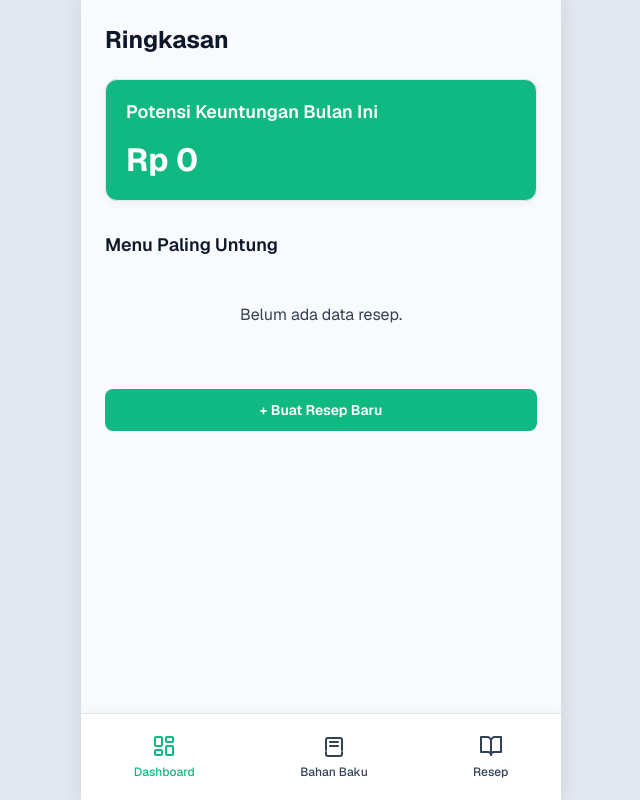
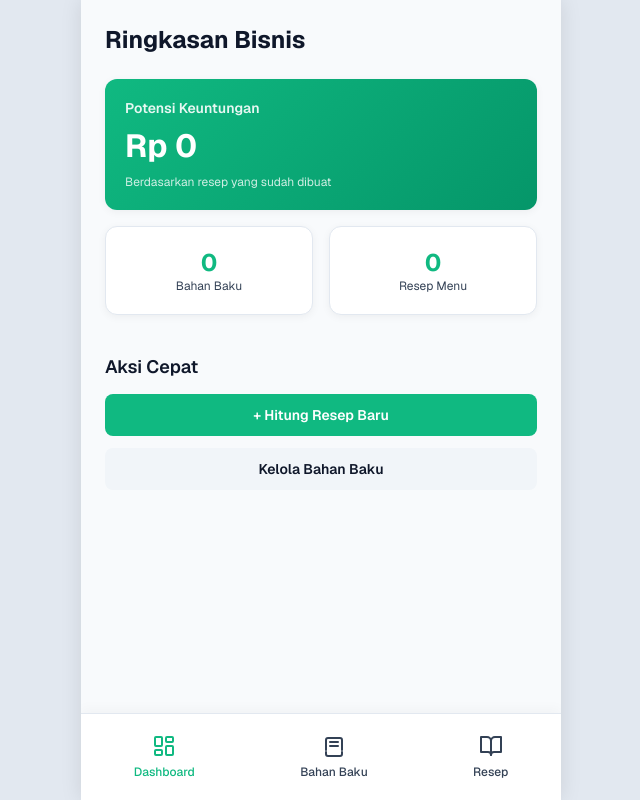
Before and after one commit to dwikiputra18/ayojualan, a Next.js app: page / in a window 1280 px wide. Shown: the whole page, without its empty margins (319-959 px from the left). Built offline with nearby package versions, Linux system fonts and the light colour scheme; no server answers; the database is empty.

Commit message:
new next commit

```diff
--- a/app/page.tsx
+++ b/app/page.tsx
@@ -1,23 +1,47 @@
+import { prisma } from "@/lib/prisma";
 import Link from "next/link";
 
-export default function Dashboard() {
+export const dynamic = "force-dynamic";
+
+export default async function Dashboard() {
+  const ingredientCount = await prisma.ingredient.count();
+  const recipeCount = await prisma.recipe.count();
+
   return (
     <div>
-      <h1 className="page-title">Ringkasan</h1>
+      <h1 className="page-title">Ringkasan Bisnis</h1>
 
-      <div className="card" style={{ background: "var(--accent-color)", color: "white" }}>
-        <h2 className="section-title" style={{ color: "white" }}>Potensi Keuntungan Bulan Ini</h2>
+      <div className="card" style={{ background: "linear-gradient(135deg, var(--color-emerald-500), var(--color-emerald-600))", color: "white", border: "none" }}>
+        <h2 className="section-title" style={{ color: "rgba(255,255,255,0.9)", fontSize: "0.875rem", marginBottom: "0.5rem" }}>
+          Potensi Keuntungan
+        </h2>
         <div style={{ fontSize: "2rem", fontWeight: "bold" }}>Rp 0</div>
+        <div style={{ fontSize: "0.75rem", marginTop: "0.5rem", opacity: 0.8 }}>Berdasarkan resep yang sudah dibuat</div>
       </div>
 
-      <div className="section-title" style={{ marginTop: "2rem" }}>Menu Paling Untung</div>
-
-      <div style={{ textAlign: "center", padding: "2rem", color: "var(--text-secondary)" }}>
-        Belum ada data resep.
+      <div style={{ display: "grid", gridTemplateColumns: "1fr 1fr", gap: "1rem", marginTop: "1rem" }}>
+        <Link href="/bahan" style={{ textDecoration: "none" }}>
+          <div className="card" style={{ marginBottom: 0, textAlign: "center" }}>
+            <div style={{ fontSize: "1.5rem", fontWeight: "bold", color: "var(--accent-color)" }}>{ingredientCount}</div>
+            <div style={{ fontSize: "0.75rem", color: "var(--text-secondary)" }}>Bahan Baku</div>
+          </div>
+        </Link>
+        <Link href="/resep" style={{ textDecoration: "none" }}>
+          <div className="card" style={{ marginBottom: 0, textAlign: "center" }}>
+            <div style={{ fontSize: "1.5rem", fontWeight: "bold", color: "var(--accent-color)" }}>{recipeCount}</div>
+            <div style={{ fontSize: "0.75rem", color: "var(--text-secondary)" }}>Resep Menu</div>
+          </div>
+        </Link>
       </div>
 
-      <div style={{ marginTop: "2rem" }}>
-        <Link href="/resep" className="btn btn-primary" style={{ textDecoration: "none" }}>+ Buat Resep Baru</Link>
+      <div className="section-title" style={{ marginTop: "2.5rem" }}>Aksi Cepat</div>
+      <div style={{ display: "flex", flexDirection: "column", gap: "0.75rem" }}>
+        <Link href="/resep" className="btn btn-primary" style={{ textDecoration: "none" }}>
+          + Hitung Resep Baru
+        </Link>
+        <Link href="/bahan" className="btn" style={{ textDecoration: "none", backgroundColor: "var(--color-slate-100)", color: "var(--text-primary)" }}>
+          Kelola Bahan Baku
+        </Link>
       </div>
     </div>
   );
```
Also changed, not shown: public/sw.js.
